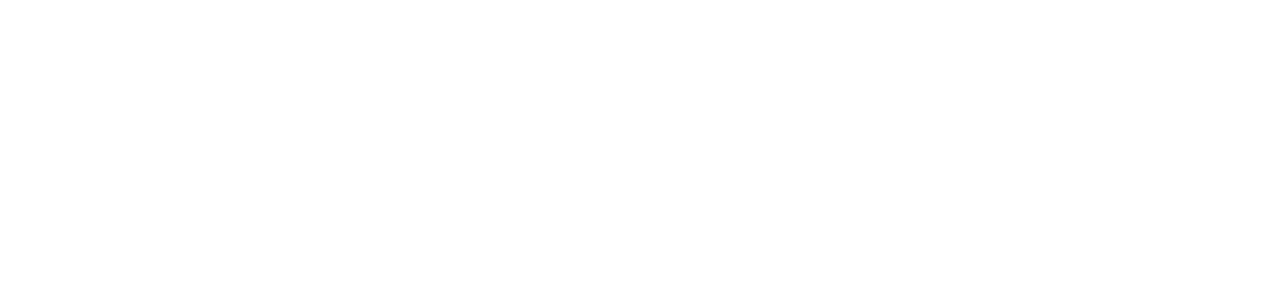
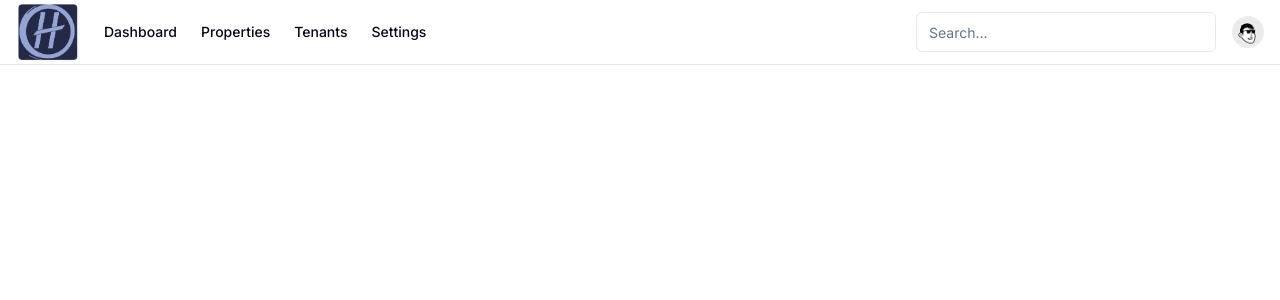
Before and after one commit to klaus-gudy/PayMate-UI, a Next.js app: page /settings in a window 1280 px wide. Shown: the top 300 px of the page. Built offline with nearby package versions, Linux system fonts and the light colour scheme.

Commit message:
Add Header component to Settings and Tenants pages

```diff
--- a/app/settings/page.tsx
+++ b/app/settings/page.tsx
@@ -1,5 +1,9 @@
+import Header from "@/components/common/header";
+
 export default function Settings(){
     return(
-        <></>
+        <>
+        <Header />
+        </>
     )
 }
--- a/app/tenants/page.tsx
+++ b/app/tenants/page.tsx
@@ -1,5 +1,9 @@
+import Header from "@/components/common/header";
+
 export default function Tenants(){
     return(
-        <></>
+        <>
+        <Header />
+        </>
     )
 }
```
